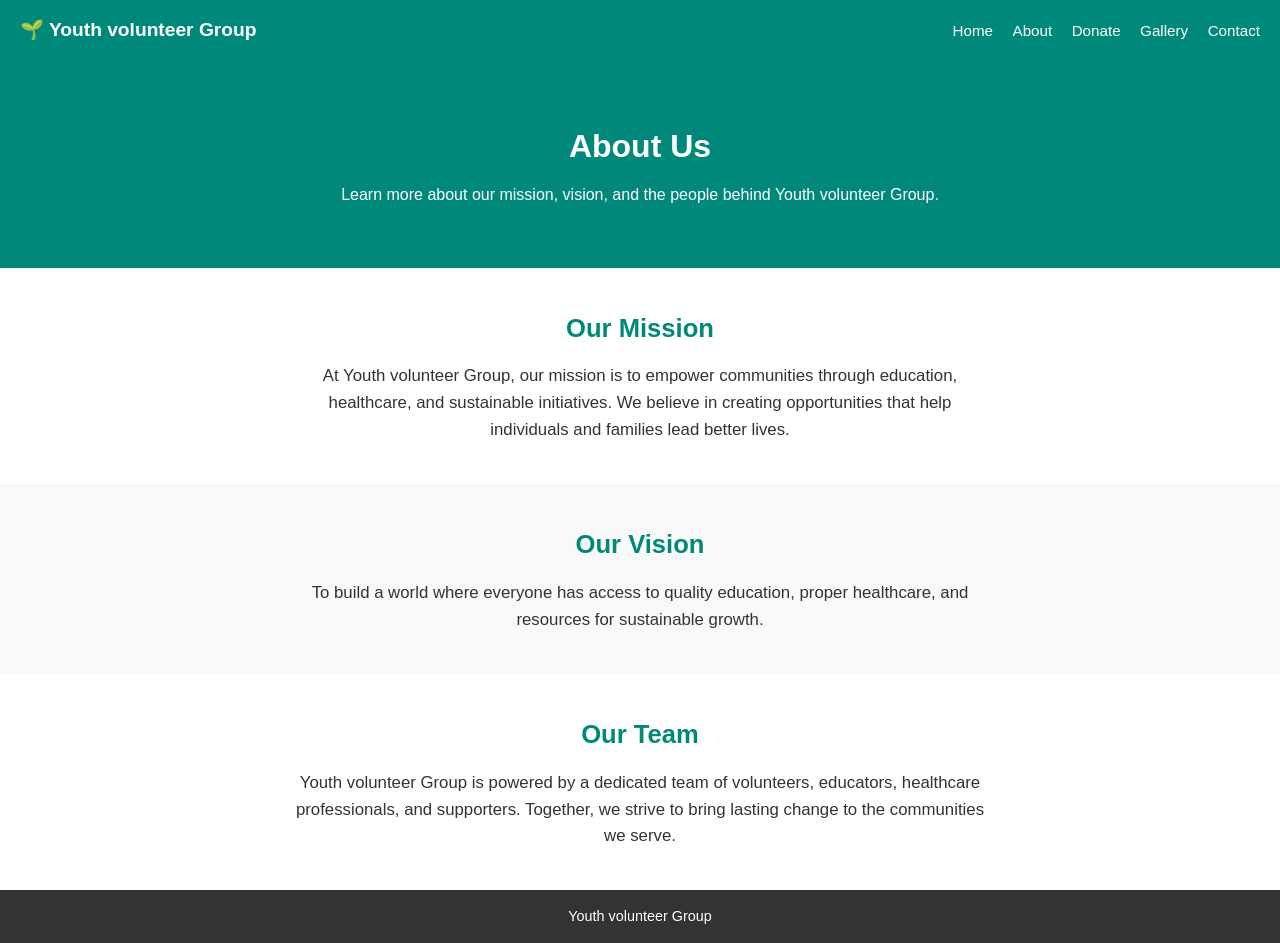
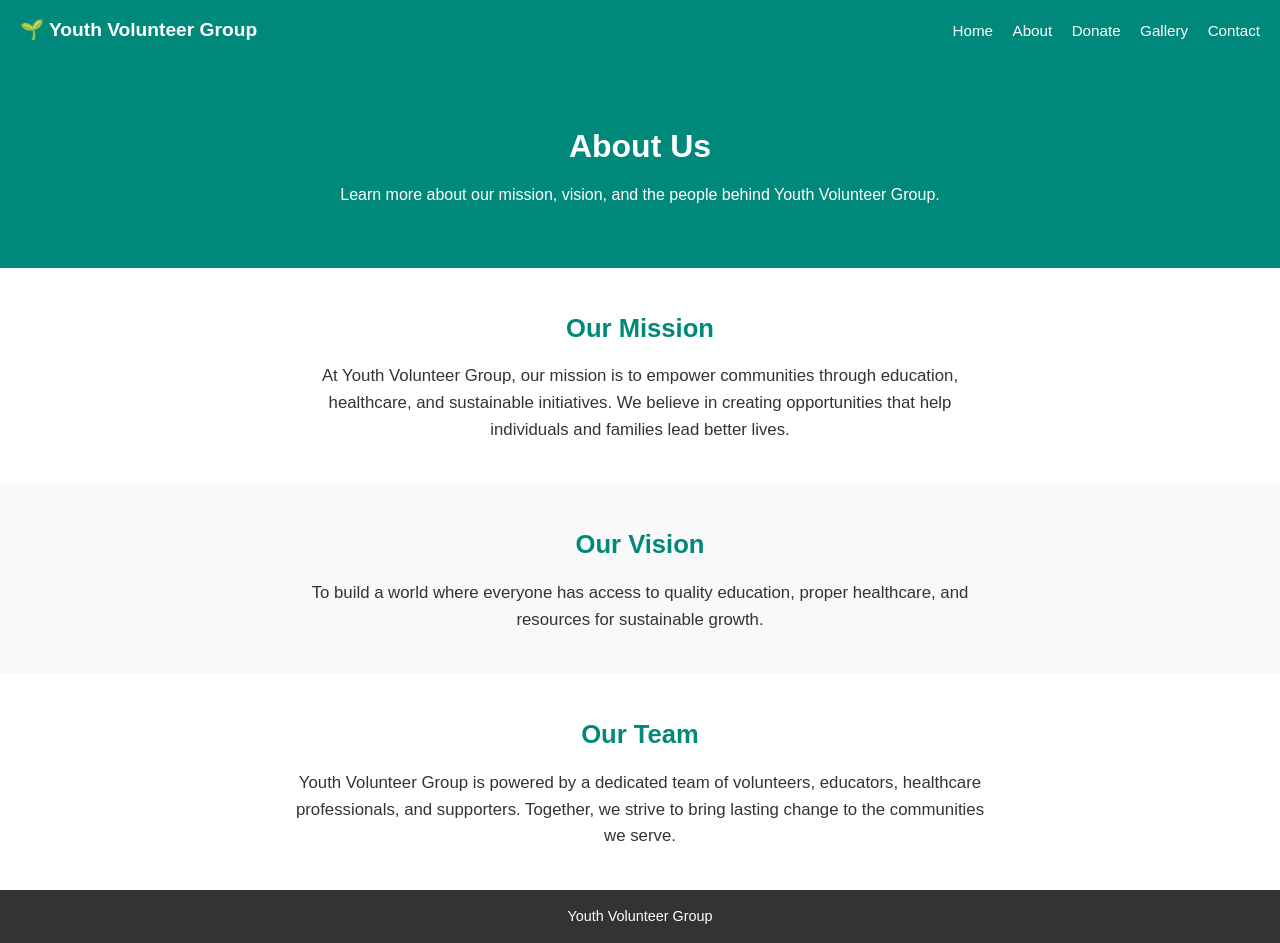
Before and after one commit to voltixcreations/nivaan-foundation, a plain HTML site: page about.html in a window 1280 px wide. Drawn offline with Linux system fonts and the light colour scheme.

Commit message:
Update about.html

```diff
--- a/about.html
+++ b/about.html
@@ -3,13 +3,13 @@
 <head>
   <meta charset="UTF-8">
   <meta name="viewport" content="width=device-width, initial-scale=1.0">
-  <title>About Us | Youth volunteer Group</title>
+  <title>About Us | Youth Volunteer Group</title>
   <link rel="stylesheet" href="style.css">
 </head>
 <body>
   <!-- Header -->
   <header>
-    <div class="logo">🌱 Youth volunteer Group</div>
+    <div class="logo">🌱 Youth Volunteer Group</div>
     <nav class="navbar">
       <a href="index.html">Home</a>
       <a href="about.html" class="active">About</a>
@@ -22,14 +22,14 @@
   <!-- Hero Section -->
   <section class="page-hero">
     <h1>About Us</h1>
-    <p>Learn more about our mission, vision, and the people behind Youth volunteer Group.</p>
+    <p>Learn more about our mission, vision, and the people behind Youth Volunteer Group.</p>
   </section>
 
   <!-- Mission Section -->
   <section class="about-section">
     <h2>Our Mission</h2>
     <p>
-      At Youth volunteer Group, our mission is to empower communities through education,
+      At Youth Volunteer Group, our mission is to empower communities through education,
       healthcare, and sustainable initiatives. We believe in creating opportunities
       that help individuals and families lead better lives.
     </p>
@@ -48,7 +48,7 @@
   <section class="about-section">
     <h2>Our Team</h2>
     <p>
-      Youth volunteer Group is powered by a dedicated team of volunteers,
+      Youth Volunteer Group is powered by a dedicated team of volunteers,
       educators, healthcare professionals, and supporters. Together, we strive
       to bring lasting change to the communities we serve.
     </p>
@@ -56,7 +56,7 @@
 
   <!-- Footer -->
   <footer>
-    <p>Youth volunteer Group</p>
+    <p>Youth Volunteer Group</p>
   </footer>
 </body>
 </html>
```
